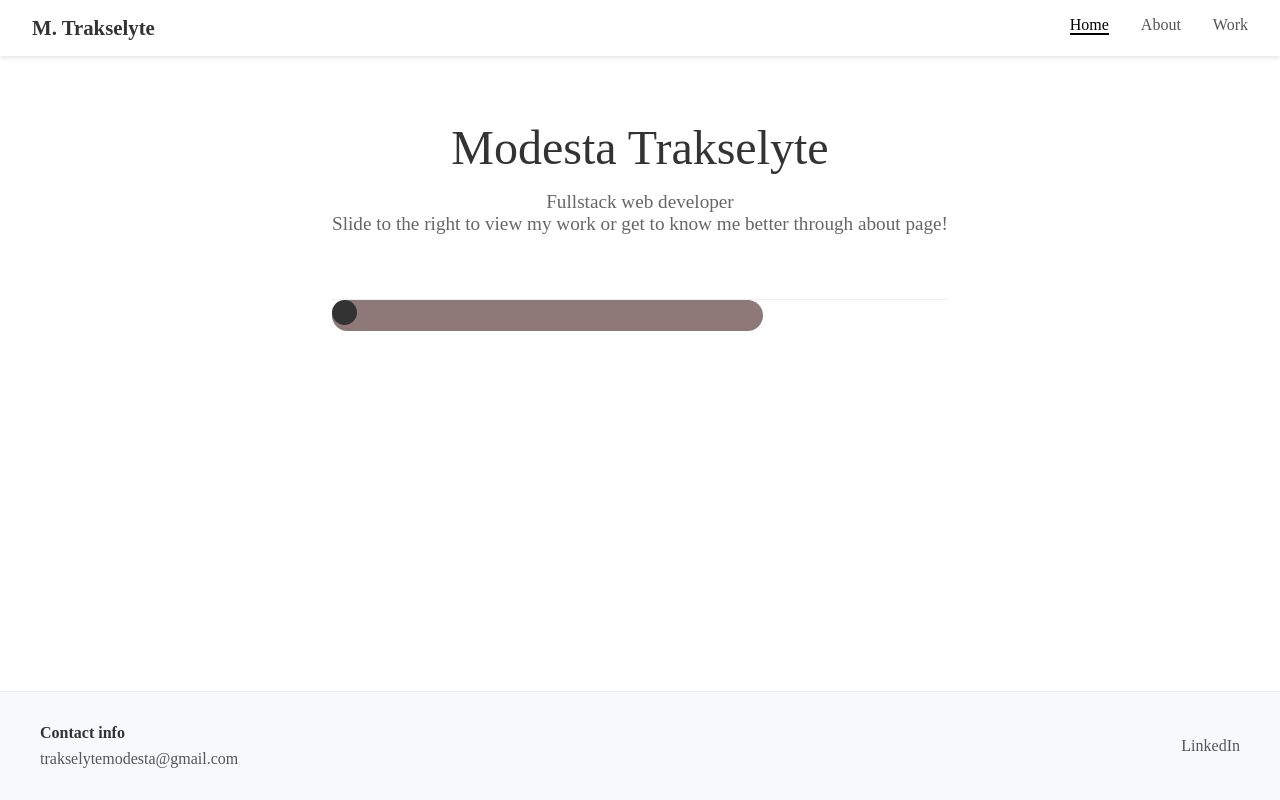
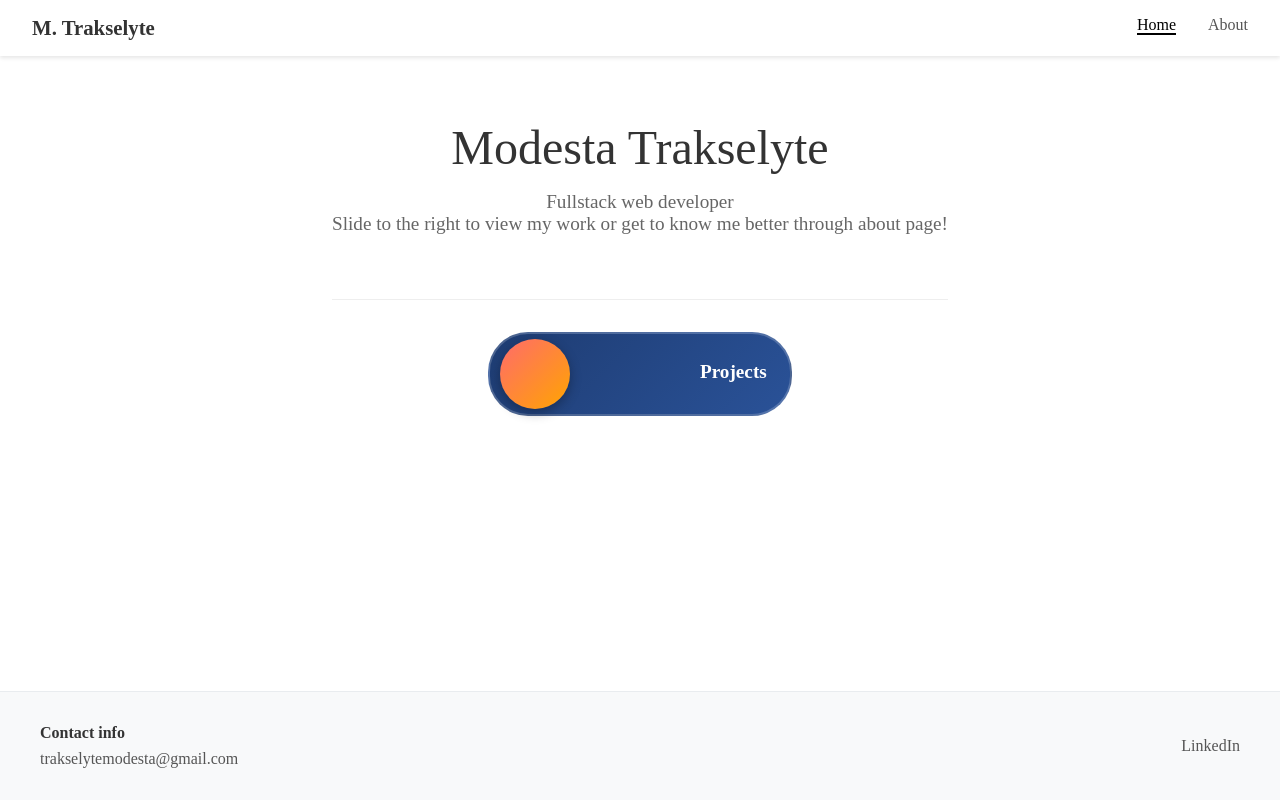
Before and after one commit to modestat/graduate-portfolio, a React (Vite) app: page / in a window 1280 px wide. Built offline with nearby package versions, Linux system fonts and the light colour scheme.

Commit message:
worked with styling slider, added fucniton for seleting a project and displaying it info details on the side

```diff
--- a/src/App.jsx
+++ b/src/App.jsx
@@ -2,7 +2,7 @@ import './App.css';
 import {BrowserRouter, Routes, Route} from 'react-router-dom';
 import HomePage from './pages/Home';
 import AboutPage from './pages/About';
-import Myprojects from './pages/Projects';
+//import Myprojects from './pages/Projects';
 import Navbar from './components/Navbar';
 import Footer from './components/Footer';
 import ProjectDetail from './pages/ProjectDetail';
@@ -15,7 +15,7 @@ function App() {
         <Routes>
           <Route path="/" element={<HomePage />} />
           <Route path="/about" element={<AboutPage />} />
-          <Route path="/projects" element={<Myprojects />} />
+         {/*} <Route path="/projects" element={<Myprojects />} /> */}
           <Route path="/project/:slug" element={<ProjectDetail />} />
           { /*<Route path="*" element={<NotFound />} /> /* Catch-all for unmatched routes */}
         </Routes>
--- a/src/components/Navbar.jsx
+++ b/src/components/Navbar.jsx
@@ -10,7 +10,6 @@ const Navbar = () => {
           <ul className="navbar-links">
             <li><NavLink to="/">Home</NavLink></li>
             <li><NavLink to="/about">About</NavLink></li>
-            <li><NavLink to="/projects">Work</NavLink></li>
           </ul>
         </nav>
       );
--- a/src/components/ProjectCard.jsx
+++ b/src/components/ProjectCard.jsx
@@ -1,28 +1,14 @@
 import studyplatform from '../assets/studyplatform.png'
-import { Link } from 'react-router-dom'
 import './styles/ProjectCard.css';
 const ProjectCard = (props) => {
 
-  if (props.variant === 'stacked') {
-    return (
-      <div className="stacked-project">
-        <Link className="card-layer content-card" to={`/project/${props.slug}`}>
+  return (
+    // div + onclick to open slide-out panel
+    <div className="project__item" onClick={() => props.onProjectClick(props)}>
           <img src={studyplatform} alt="image showing dashbroad from project called studyplatform" />
           <h2>{props.title}</h2>
-        </Link>
-      </div>
-    );
-  }
-
-  //else return this layout if the stylign is not specidied or something
-  return (
-    <Link className="project__item" to={`/project/${props.slug}`}>
-          <img src={studyplatform} alt="image showing dashbroad from project called studyplatform" />
-          <h2>{props.title}</h2>
-          <p>{props.description}</p>
-          <p>{props.date}</p>
           <button>{props.buttonText}</button>
-    </Link>
+    </div>
   )
 }
 
--- a/src/pages/Home.jsx
+++ b/src/pages/Home.jsx
@@ -2,34 +2,46 @@ import './styles/home.css';
 import ProjectCard from '../components/ProjectCard';
 import { projects } from '../data/projectsInfo';
 import {useState} from 'react';
-
-
+/**
+ *
+ * TODO: this slider is just a click but i need for it to slide (with mouse in dektop) and touch for mobile devices
+ */
 const HomePage = () => {
 
   // If showWork is false: show landing with slider
   // If showWork is true: show projects
   const [showWork, setShowWork] = useState(false); //initial state: work is not being shown yet because logic is false
+  const [selectedProject, setSelectedProject] = useState(null); //initial state: no project is selected
 
   const toggleSlider = () => {
     setShowWork(!showWork); //basically the the onclick event is triggered it calles the toggelSLider funciton and since the initialze value of the showing part is false it shows the hero seciton, but since inside the funciton we have spezidied that it need to not be false aka true when the funciton is triggered it shows the content of the projects
     //maybe redirect to the work page?
   }
+ // this funciton saves which project was saved
+  const openProjectDetail = (project) => { // arrow funciton that takes different projects as arguments and waits until user lcikcs on it, once clicked it will show the 2/3 view width informaiton about that specific project
+    setSelectedProject(project);
+  }
   return (
     <div className="outer__parent--box">
       {!showWork && ( // Show hero when showWork is FALSE
+      <>
       <section className="hero-section">
         <h1>Modesta Trakselyte</h1>
         <p>Fullstack web developer</p>
         <p>Slide to the right to view my work or get to know me better through about page!</p>
       </section>
+
+       <div className='ipad-slider'>
+        <div className={`inside__slider-circle ${showWork ? 'moved' : ''}`} onClick={toggleSlider}></div>
+          <p>Projects</p>
+      </div>
+      </>
      )}
 
-      <div className='ipad-slider'>
-        <div className={`inside__slider-circle ${showWork ? 'moved' : ''}`} onClick={toggleSlider}></div>
-
-      </div>
 
      {showWork && ( //Show projects when TRUE
+     <>
+      <button onClick={toggleSlider} className="back-button">← Back</button>
       <div className="projects__display--box">
         {projects.map(project => (
           <ProjectCard
@@ -39,12 +51,24 @@ const HomePage = () => {
             description={project.description}
             date={project.date}
             buttonText={project.buttonText}
+            onProjectClick={openProjectDetail} //the prop "onPorjectClick" that comes from the child; You're giving each ProjectCard access to your openProjectDetail function by calling it onProjectClick
           />
         ))}
       </div>
+      {/* Conditionally render the selected project details if a project is selected  -> to know which orojetc is selected the funciton called openPorjectDetail stores that information*/}
+      {selectedProject && (
+        <div className="project-detail--out">
+          <h2>{selectedProject.title}</h2>
+          <p>{selectedProject.description}</p>
+          <p>Date: {selectedProject.date}</p>
+          <button className="close-project-detail" onClick={() => setSelectedProject(null)}>Close</button>
+        </div>
+      )}
+      </>
      )}
 
     </div>
-  )}
+  )
+        }
 
 export default HomePage
--- a/src/pages/Projects.jsx
+++ b/src/pages/Projects.jsx
@@ -1,3 +1,4 @@
+// NOT IN USE MAYBE ALTER
 import './styles/project.css';
 import { projects } from '../data/projectsInfo';
 import ProjectCard from '../components/ProjectCard';
--- a/src/pages/styles/home.css
+++ b/src/pages/styles/home.css
@@ -45,25 +45,55 @@ projects__display--box is parent the outer box*/
 }
 
 .ipad-slider {
-  width: 70%;
-  height: 5.5%;
-  background-color: rgb(143, 120, 120);
-  border-radius: 20px;
+  width: 300px;
+  height: 80px;
+  background: linear-gradient(135deg, #1e3c72 0%, #2a5298 100%);
+  border-radius: 40px;       /* More rounded */
   position: relative;
+  margin: 2rem auto;         /* for centering it */
+  border: 2px solid rgba(255, 255, 255, 0.2);
 }
 
+.ipad-slider p{
+  position: absolute;
+  top: 10%;
+  left: 70%;
+  color: white;
+  font-weight: bold;
+  font-size: 1.2rem;
+}
 .inside__slider-circle{
-  width: 25px;
-  height: 25px;
-  background-color: #333;
+  width: 70px;               /* Bigger circle */
+  height: 70px;
+  background: linear-gradient(135deg, #ff6b6b 0%, #ffa500 100%); /* Orange gradient */
   border-radius: 50%;
-  top: 25%;
-  left: 4%;
-  transform: translateX(0px); /* Start at 0, not 100px */
-  transition: transform 0.3s ease; /* Add smooth movement */
+  top: 5px;                  /* Center vertically */
+  left: 10px;
+  position: absolute;
+  transform: translateX(0px);
+  transition: transform 0.4s ease;
+  box-shadow: 0 4px 12px rgba(0, 0, 0, 0.3); /* Nice shadow */
 }
 
 /* When clicked, move the circle */
 .inside__slider-circle.moved {
-  transform: translateX(100px);
+  transform: translateX(200px);
 }
+
+.project-detail--out {
+  position: fixed;
+  right: 0;
+  width: 60%;
+  height: 100vh;
+  background-color: white;
+  top: 8%;
+  padding: 2rem;
+  box-shadow: -5px 0 15px rgba(180, 0, 0, 0.3);
+}
+
+.close-project-detail {
+  position: absolute;
+  top: 10px;
+  right: 10px;
+  font-size: 1rem;
+}
```
Also changed, not shown: src/Learning/funcitons/arrow.md (added, +15 -0 lines), src/pages/Learning.md (added, +64 -0 lines), src/pages/readme.md.
